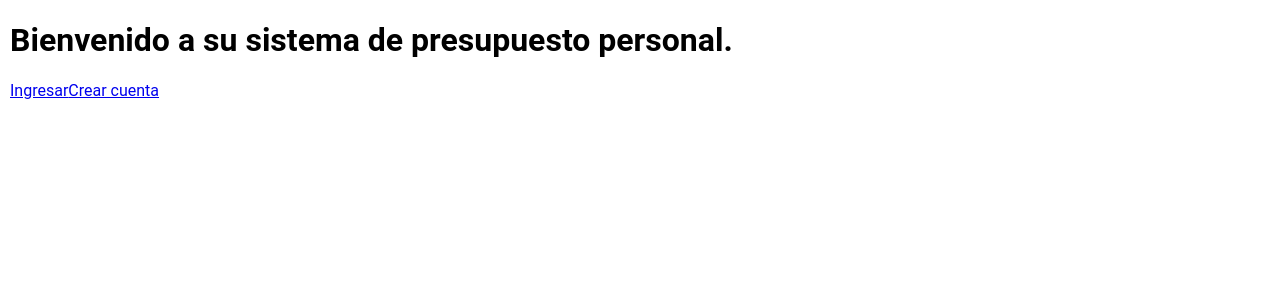
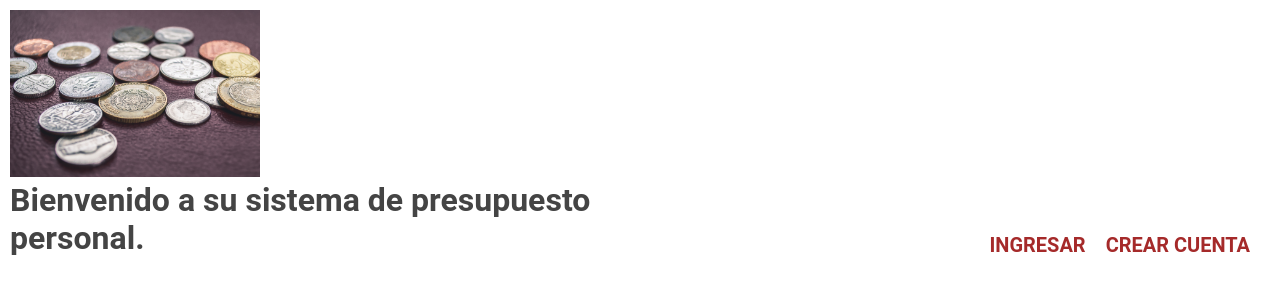
Before and after one commit to salvipablo/Personal_budget, a React (Create React App) app in the folder front-pres/: page / in a window 1280 px wide. Shown: the top 300 px of the page. Built offline with nearby package versions, Linux system fonts and the light colour scheme.

Commit message:
basic styles
Resolve: T#0015

```diff
--- a/front-pres/src/components/FrmLogin/index.css
+++ b/front-pres/src/components/FrmLogin/index.css
@@ -11,3 +11,7 @@ button {
   width: 200px;
   padding: 1em;
 }
+
+form {
+  margin-top: 1.5em;
+}
--- /dev/null
+++ b/front-pres/src/components/Navigation/index.css
@@ -0,0 +1,15 @@
+.linkNavHeader {
+  margin-right: 1em ;
+  text-transform: uppercase;
+  text-decoration: none;
+  color: brown;
+  font-weight: bold;
+  font-size: 20px;
+}
+
+.cntNavLinks {
+  display: flex;
+  justify-content: end;
+  align-items: flex-end;
+  width: 50%;
+}
--- /dev/null
+++ b/front-pres/src/components/Navigation/index.js
@@ -0,0 +1,15 @@
+import React from 'react';
+import { Link } from 'react-router-dom';
+
+import './index.css';
+
+function Navbar() {
+  return (
+    <div className='cntNavLinks'>
+      <Link className='linkNavHeader' to='/login'>Ingresar</Link>
+      <Link className='linkNavHeader' to='/register'>Crear cuenta</Link>
+    </div>
+  );
+}
+
+export default Navbar;
--- a/front-pres/src/index.css
+++ b/front-pres/src/index.css
@@ -1,5 +1,10 @@
+* {
+  margin: 0;
+  padding: 0;
+  box-sizing: border-box;
+}
+
 body {
-  margin: 0;
   font-family: 'Roboto', 'Oxygen',
     'Ubuntu', 'Cantarell', 'Fira Sans', 'Droid Sans', 'Helvetica Neue',
     sans-serif;
@@ -13,5 +18,5 @@ code {
 }
 
 .App {
-  padding: 0 10px;
+  padding: 10px;
 }
--- /dev/null
+++ b/front-pres/src/pages/Home/index.css
@@ -0,0 +1,15 @@
+.cntHeader {
+  display: flex;
+}
+
+.cntHeaderImg {
+  width: 50%;
+}
+
+.imgHeader {
+  width: 250px;
+}
+
+.mainTitle {
+  color: #444444;
+}
--- a/front-pres/src/pages/Home/index.js
+++ b/front-pres/src/pages/Home/index.js
@@ -1,13 +1,20 @@
 import React from 'react';
-import { Link } from 'react-router-dom';
+
+import './index.css';
+
+import logo from '../../Assets/logo.jpg';
+import Navbar from '../../components/Navigation/index.js'
 
 function Home() {
   return (
-    <header>
-      <h1>Bienvenido a su sistema de presupuesto personal.</h1>
-      <Link to='/login'>Ingresar</Link>
-      <Link to='/register'>Crear cuenta</Link>
+    <header className='cntHeader'>
+      <div className='cntHeaderImg'>
+        <img className='imgHeader' src={logo} />
+        <h1 className='mainTitle'>Bienvenido a su sistema de presupuesto personal.</h1>
+      </div>
+      <Navbar />
     </header>
+
   );
 }
 
```
Also changed, not shown: front-pres/public/index.html (+0 -23 lines), front-pres/src/Assets/logo.jpg (added), 1 other file (tests, documents, lock files or other folders).
